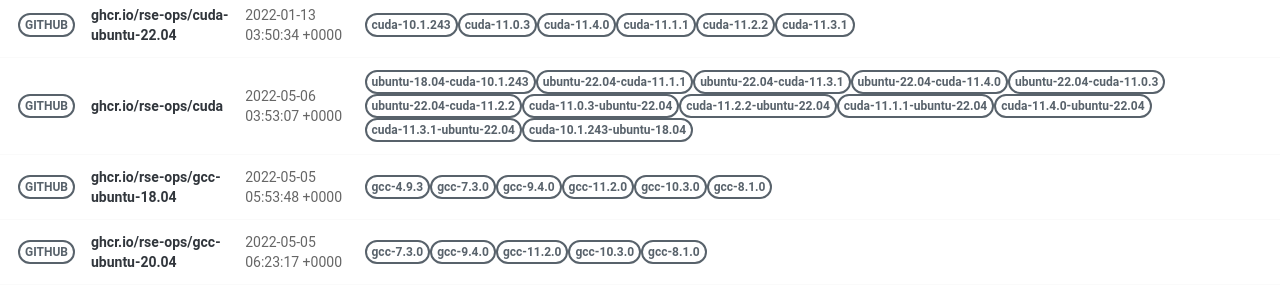
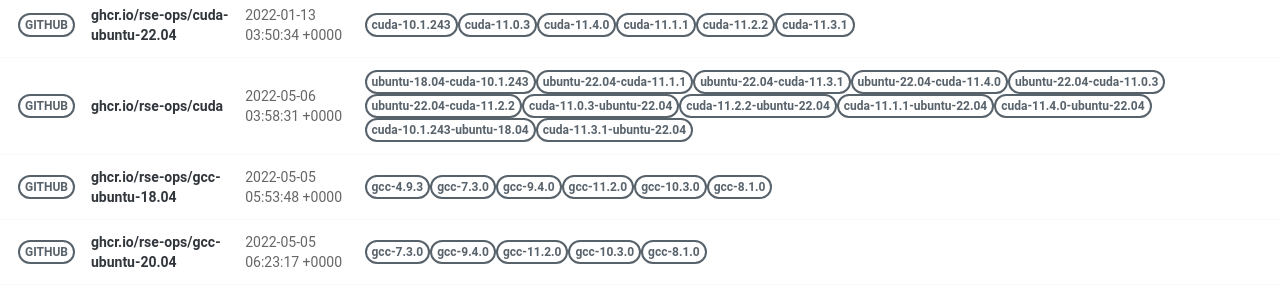
Before and after one commit to rse-ops/docker-images, a Jekyll site: the page built from pages/index.md, in a window 1280 px wide. Shown: the part 437-736 px from the top of the page. Built offline with Jekyll 4.4.1, drawn with Linux system fonts in a browser that asks for light colours; nearby versions of some CDN libraries.

Commit message:
Automated push to update library 2022-05-06

```diff
--- a/_library/ghcr.io-rse-ops-cuda.md
+++ b/_library/ghcr.io-rse-ops-cuda.md
@@ -1,7 +1,7 @@
 ---
 layout: container
 name: ghcr.io/rse-ops/cuda
-updated_at: 2022-05-06 03:53:07.379057
+updated_at: 2022-05-06 03:58:31.846523
 
 
 container_url: https://github.com/orgs/rse-ops/packages/container/package/cuda
@@ -36,11 +36,11 @@ versions:
  - tag: cuda-11.4.0-ubuntu-22.04
    dockerfile: https://github.com/rse-ops/docker-images/blob/main/ubuntu/cuda/Dockerfile
    manifest: https://crane.ggcr.dev/manifest/ghcr.io/rse-ops/cuda:cuda-11.4.0-ubuntu-22.04
+ - tag: cuda-10.1.243-ubuntu-18.04
+   dockerfile: https://github.com/rse-ops/docker-images/blob/main/ubuntu/cuda/Dockerfile
+   manifest: https://crane.ggcr.dev/manifest/ghcr.io/rse-ops/cuda:cuda-10.1.243-ubuntu-18.04
  - tag: cuda-11.3.1-ubuntu-22.04
    dockerfile: https://github.com/rse-ops/docker-images/blob/main/ubuntu/cuda/Dockerfile
    manifest: https://crane.ggcr.dev/manifest/ghcr.io/rse-ops/cuda:cuda-11.3.1-ubuntu-22.04
- - tag: cuda-10.1.243-ubuntu-18.04
-   dockerfile: https://github.com/rse-ops/docker-images/blob/main/ubuntu/cuda/Dockerfile
-   manifest: https://crane.ggcr.dev/manifest/ghcr.io/rse-ops/cuda:cuda-10.1.243-ubuntu-18.04
 
 ---
```
